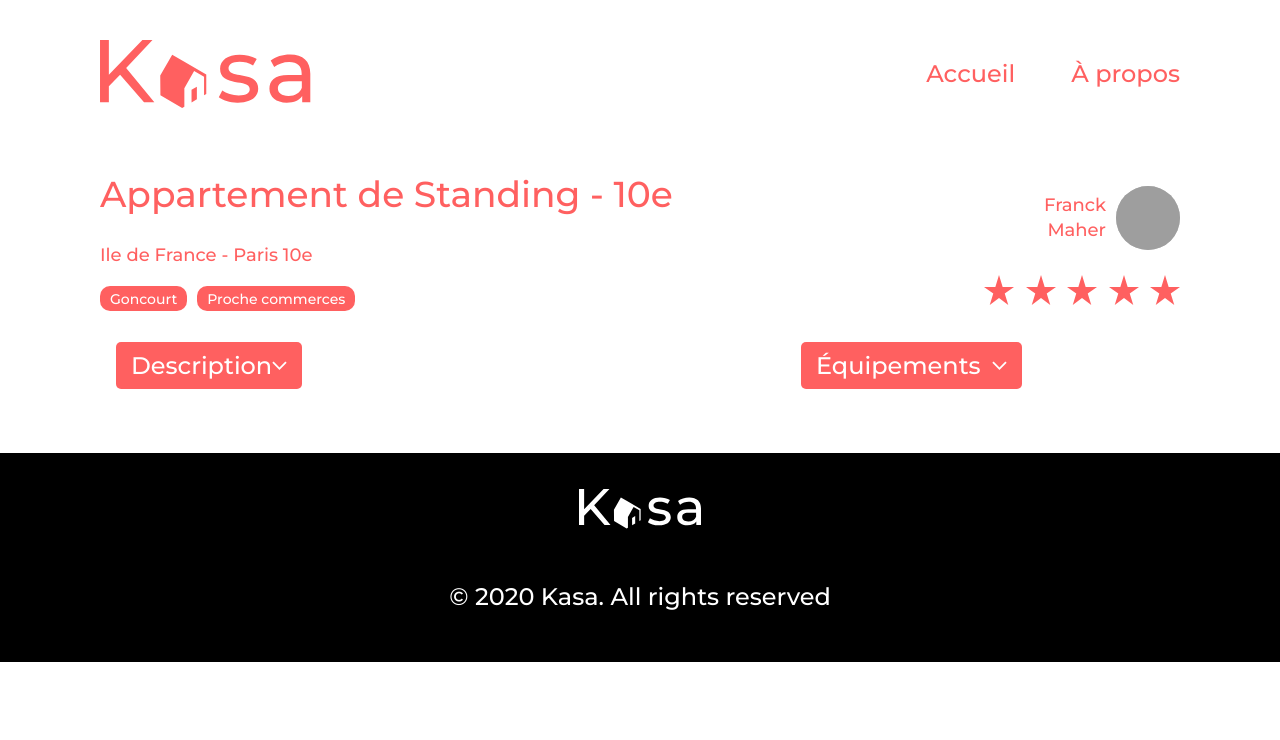
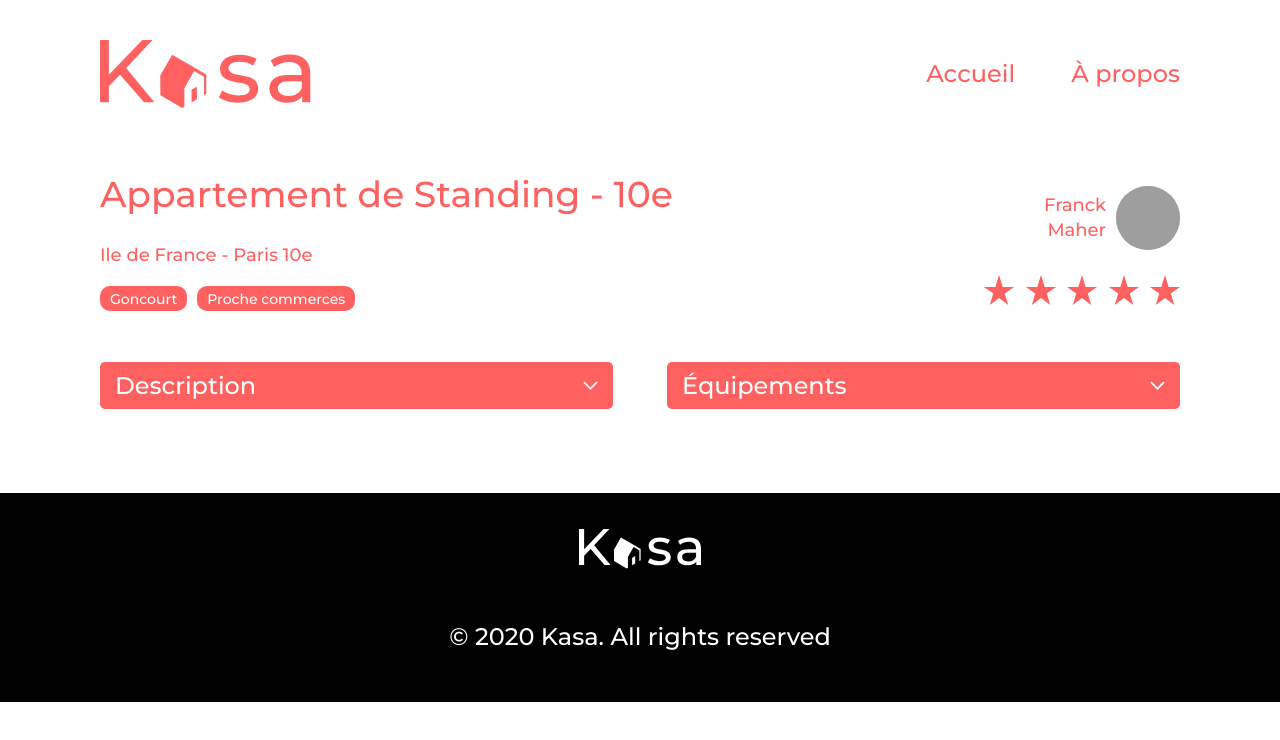
Before and after one commit to bs33000/kasa, a React (Create React App) app: page /accomodation/0979876d in a window 1280 px wide. Shown: the top 740 px of the page. Built offline with nearby package versions, Linux system fonts and the light colour scheme; grey boxes are pictures that could not be loaded.

Commit message:
fix collapsible display on accomodation

```diff
--- a/src/components/Collapsible/Collapsible.scss
+++ b/src/components/Collapsible/Collapsible.scss
@@ -1,10 +1,24 @@
-.collapsible{
-	margin-left: 1rem;
-	margin-right: 1rem;
-	display: flex;
-	justify-content: space-evenly;
 
+.collapse-fiche-container {
+	@include flex-column;
+	width: 100%;
+
+	@media screen and (min-width: $breakpoint-desktop) {
+		flex-direction: row;
+		gap: 5%;
+	}
 }
+
+.collapsible {
+	width: 100%;
+	margin: 20px 0;
+
+	@media screen and (min-width: $breakpoint-desktop) {
+		flex:50%;
+		justify-content:center;
+		}
+}
+
 
 .collapsible .toggle {
 	width: 100%;
@@ -78,13 +92,7 @@
 	transition: 0.1s ease-in-out;
 }
 
-.collapse-fiche-container {
-	/*@include flex-column;*/
-	display: flex;
-	flex-direction: row;
-	justify-content: space-evenly;
-	width: 100%;
-}
+
 
 .equipList {
 	list-style-type: none;
```
Also changed, not shown: src/components/Collapsible/Collapsible_old.scss (line endings or trailing spaces).
